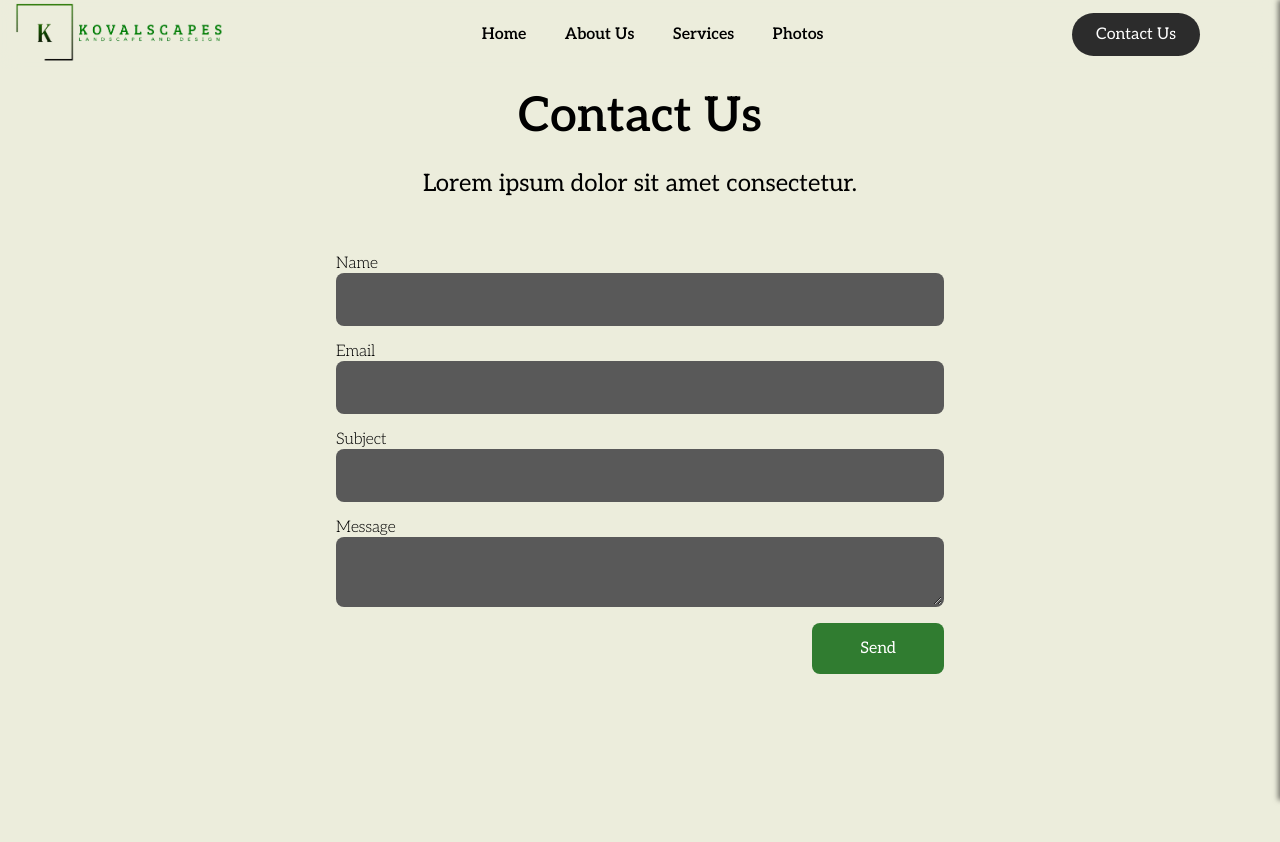
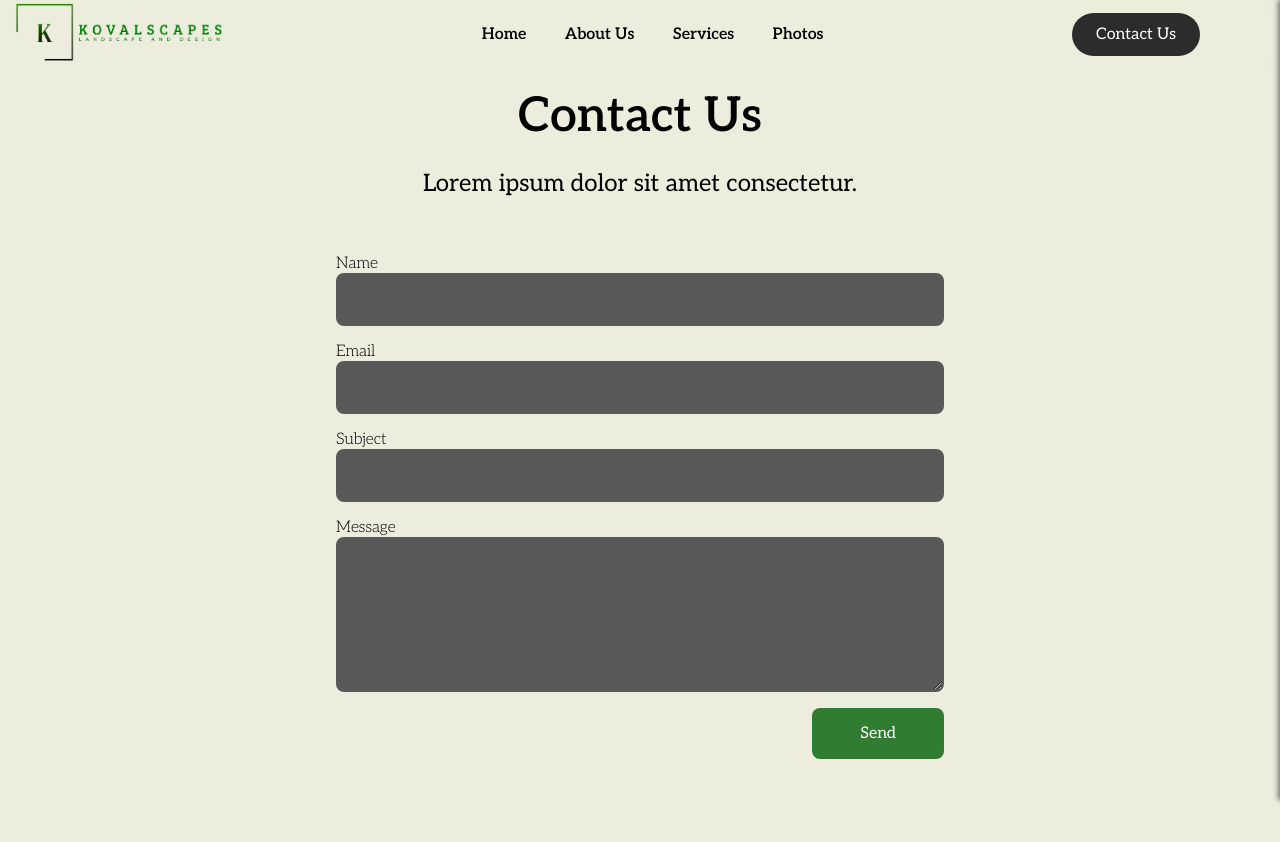
Before and after one commit to DCmax1k/koval_scapes, a React (Create React App) app: page /contactus in a window 1280 px wide. Shown: the top 842 px of the page. Before the commit the page ends 800 px from the top, so only its background shows below. Built offline with nearby package versions, Linux system fonts and the light colour scheme.

Commit message:
GET form netlify test

```diff
--- a/public/index.html
+++ b/public/index.html
@@ -23,7 +23,6 @@
       <input type="email" name="email" />
       <input type="text" name="subject" />
       <textarea name="message"></textarea>
-      <div data-netlify-recaptcha="true"></div>
     </form>
 
     <div id="root"></div>
--- a/src/App.css
+++ b/src/App.css
@@ -360,6 +360,7 @@ form {
   margin: 2vh auto;
   max-width: 80vh;
   padding: 2vh;
+  padding-bottom: 20vh;
 }
 
 form > p > label {
@@ -395,4 +396,5 @@ form > p > button {
   font-size: 2vh;
   float: right;
   color: white;
+  cursor: pointer;
 }
--- a/src/components/ContactUs.js
+++ b/src/components/ContactUs.js
@@ -12,7 +12,7 @@ export default function ContactUs() {
 
         <form
           name="contact"
-          method="POST"
+          method="GET"
           action="/success"
           data-netlify="true"
           data-netlify-recaptcha="true"
@@ -29,10 +29,8 @@ export default function ContactUs() {
             <label>Subject <input className='input' type="text" name="subject" /></label>
           </p>
           <p>
-            <label>Message <textarea className='input' name="message"></textarea></label>
+            <label>Message <textarea rows={7} className='input' name="message"></textarea></label>
           </p>
-
-          <div data-netlify-recaptcha="true"></div>
 
           <p>
             <button type="submit">Send</button>
```
